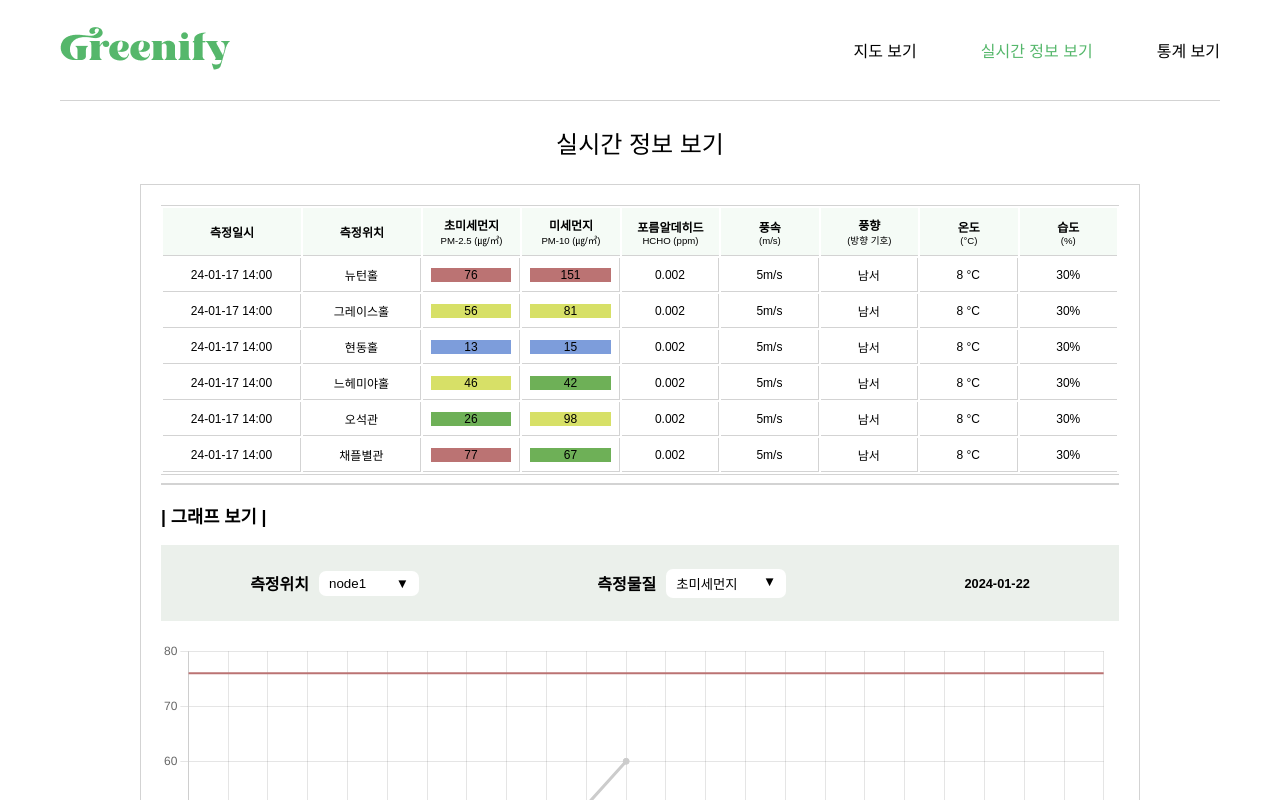
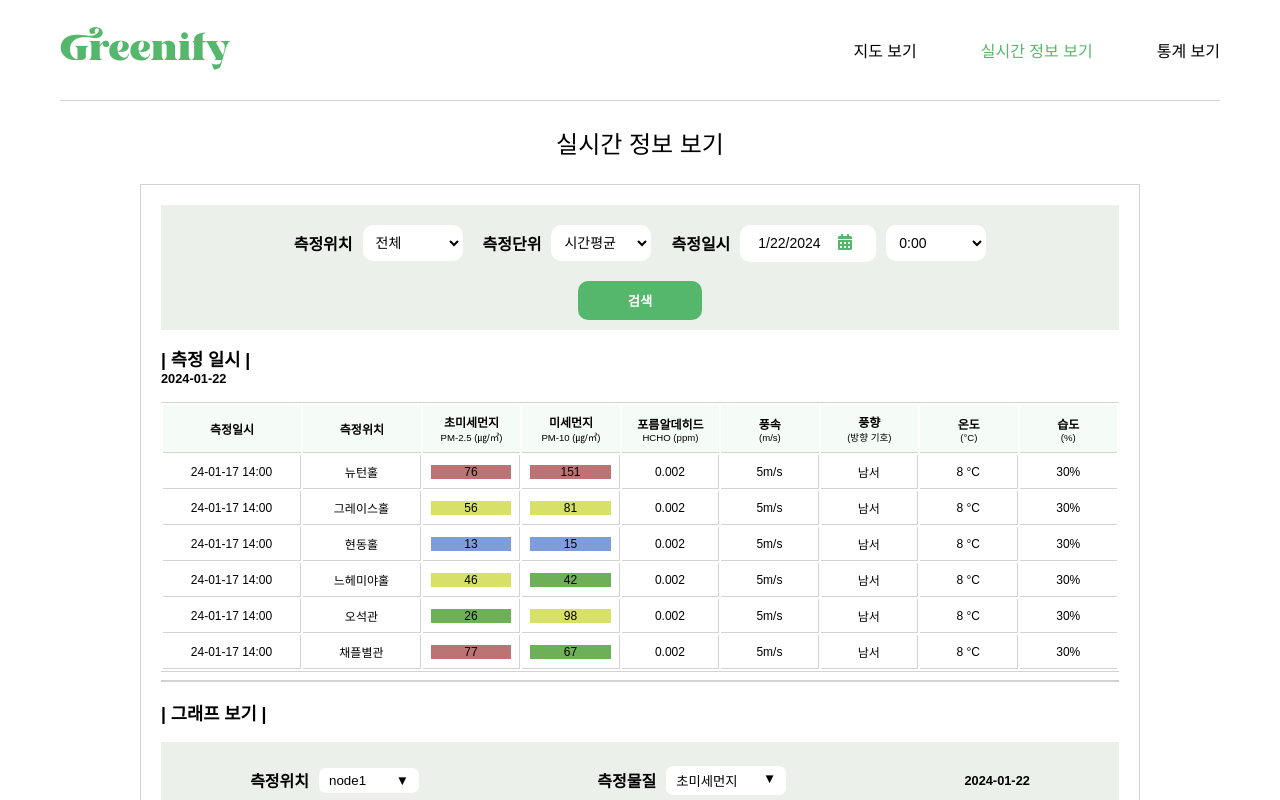
Before and after one commit to dmsvk0217/micro_measurable_client, a React (Create React App) app in the folder client/: page /realTime in a window 1280 px wide. Shown: the top 800 px of the page. Built offline with nearby package versions, Linux system fonts and the light colour scheme.

Commit message:
Add Table Search Container

```diff
--- a/client/package.json
+++ b/client/package.json
@@ -11,7 +11,9 @@
     "chartjs-plugin-annotation": "^3.0.1",
     "react": "^18.2.0",
     "react-chartjs-2": "^5.2.0",
+    "react-datepicker": "^4.25.0",
     "react-dom": "^18.2.0",
+    "react-icons": "^5.0.1",
     "react-router-dom": "^6.21.2",
     "react-scripts": "5.0.1",
     "web-vitals": "^2.1.4"
--- a/client/src/pages/MapView/MapView.css
+++ b/client/src/pages/MapView/MapView.css
@@ -66,7 +66,7 @@
     padding: 0;
 }
 
-.dropbtn {
+.dropdown .dropbtn {
     display: flex;
     justify-content: center;
     align-items: center;
@@ -122,6 +122,7 @@
     margin-bottom: 10px;
     background-color: black;
     opacity: 70%;
+    width: 80%;
 }
 
 .is-level {
--- a/client/src/pages/RealTimeView/RTTable/RTTable.css
+++ b/client/src/pages/RealTimeView/RTTable/RTTable.css
@@ -1,4 +1,109 @@
-/* RTTable.css 파일 내용 */
+.RT-table-select-container{
+    background-color: #EBF0EB;
+    display: flex;
+    justify-content: space-around;
+    align-items: center;
+    padding: 10px 10px;
+    border: 0;
+}
+
+.RT-table-title {
+    font-weight: bold;
+    font-size: 1.1em;
+    align-items: center;
+}
+
+.location-and-unit {
+  display: flex;
+  align-items: center;
+  gap: 20px;
+}
+
+.RT-graph-location-dropdown{
+  position: relative;
+}
+
+.location-dropdown, .hour-dropdown {
+  width: 100px;
+  padding: 8px;
+  font-size: 14px;
+  border-radius: 10px;
+  background-color: #fff;
+  border-color: transparent;
+  cursor: pointer;
+}
+
+.time-dropdown {
+  display: flex;
+  width: 120px;
+  padding: 8px;
+  font-size: 14px;
+  border-radius: 10px;
+  background-color: #fff;
+  border-color: transparent;
+  cursor: pointer;
+  align-items: center;
+}
+
+.dropdown-title {
+    text-align: center;
+    align-items: center;
+    color: black;
+    font-size: 1.1em;
+    border: none;
+    font-size: 0.8em;
+    align-items: center;
+    display: flex;
+}
+
+.dropdown .dropbtn {
+    align-items: center;
+    color: black;
+    border: none;
+    cursor: pointer;
+    background-color: white;
+    border-radius: 7px;
+    width: 100px;
+    /* height: 25px; */
+    font-size: 0.8em;
+    align-items: center;
+    margin-left: 10px;
+}
+
+.dropdown-content {
+    font-size: 0.8em;
+}
+
+.RT-table-location, .RT-table-unit, .RT-table-time {
+  display: flex;
+  align-items: center;
+}
+
+.react-datepicker__navigation--next {
+  left: 200px; /* 버튼을 원하는 만큼 이동시킵니다. */
+}
+
+.react-datepicker__navigation--previous {
+  right: 50px; /* 버튼을 원하는 만큼 이동시킵니다. */
+}
+
+.search-btn-container {
+    display: flex;
+    justify-content: center;
+    margin-top: 10px;
+}
+
+.search-btn {
+  background-color: rgba(85,183,107);
+  border: none;
+  padding: 10px 50px;
+  border-radius: 10px;
+  color: white;
+  font-weight: bold;
+}
+/*
+Table CSS
+*/
 
 table {
     width: 100%;
--- a/client/src/pages/RealTimeView/RTTable/RTTable.js
+++ b/client/src/pages/RealTimeView/RTTable/RTTable.js
@@ -4,21 +4,50 @@ import {
   getCoreRowModel,
   useReactTable
 } from "@tanstack/react-table";
-import { useState } from "react";
+import DatePicker from "react-datepicker";
+import 'react-datepicker/dist/react-datepicker.css';
+
+import { FaCalendarAlt } from 'react-icons/fa';
+
+import React, { useState, useEffect } from "react";
 import { tableData } from "./tableData";
 import "./RTTable.css";
+import CurrentDate from '../../../components/CurrentDate';
+
 
 function RTTable() {
   const [data] = useState([...tableData]);
+  const [selectedDate, setSelectedDate] = useState(new Date());
+  const [selectedHour, setSelectedHour] = useState(""); // 추가
 
+  const handleDateChange = (date) => {
+    setSelectedDate(date);
+  };
+
+  const handleHourSelect = (hour) => {
+    setSelectedHour(hour);
+  };
+
+  const CustomDatePickerIcon = React.forwardRef(({ onClick }, ref) => (
+    <button onClick={onClick} ref={ref} style={{ background: 'none', border: 'none' }}>
+      <FaCalendarAlt style={{ color: 'rgba(85,183,107)', fontSize: '1.2em' }} />
+    </button>
+  ));
+
+  useEffect(() => {
+    const now = new Date();
+    const nearestHour = new Date(now.getFullYear(), now.getMonth(), now.getDate(), now.getHours(), 0, 0, 0);
+    setSelectedDate(nearestHour);
+
+    const hours = Array.from({ length: 24 }, (_, index) => index); // 0부터 24까지의 배열 생성
+    setSelectedHour(now.getHours().toString()+":00"); // 현재 시간을 선택된 시간으로 설정
+  }, []);
   const columnHelper = createColumnHelper();
   const columns = [
     columnHelper.accessor("date", { header: "측정일시", size: 120 }),
     columnHelper.accessor("node", {
       header: "측정위치",
       size: 100,
-      // cell: ({ renderValue }) =>
-      //   renderValue().replace(/(\d{3})(\d{3,4})(\d{4})/, "$1-$2-$3")
     }),
     columnHelper.accessor("pm25", {
       header: (
@@ -131,7 +160,90 @@ function RTTable() {
     columns,
     getCoreRowModel: getCoreRowModel(),
   });
+
+  const [dropdownOpen, setDropdownOpen] = useState(false);
+  const [selectedNode, setSelectedNode] = useState('전체');
+  const [selectedUnit, setSelectedUnit] = useState('시간평균');
+
+
+
+  const toggleDropdown = () => {
+    setDropdownOpen(!dropdownOpen);
+  };
+
+  const handleNodeSelect = (node) => {
+    setSelectedNode(node);
+    setDropdownOpen(false);
+  };
+
+  const handleUnitSelect = (unit) => {
+    setSelectedUnit(unit);
+    setDropdownOpen(false);
+  };
+
   return (
+    <div className="RTTable">
+      <div className="RT-table-select-container">
+        <div>
+          <div className="location-and-unit">
+            <div className="RT-table-location">
+              <p style={{ fontWeight: 'bold', marginRight: '10px' }}>측정위치</p>
+              <div className="RT-table-location-dropdown">
+                <select value={selectedNode} onChange={(e) => handleNodeSelect(e.target.value)}
+                className="location-dropdown"
+                >
+                  <option value="전체">전체</option>
+                  <option value="뉴턴홀">뉴턴홀</option>
+                  <option value="하용조관">하용조관</option>
+                  <option value="현동홀">현동홀</option>
+                </select>
+              </div>
+            </div>
+            <div className="RT-table-unit">
+            <p style={{ fontWeight: 'bold', marginRight: '10px' }}>측정단위</p>
+              <div className="RT-table-location-dropdown">
+                <select value={selectedUnit} onChange={(e) => handleUnitSelect(e.target.value)}
+                className="location-dropdown">
+                  <option value="시간평균">시간평균</option>
+                  <option value="일평균">일평균</option>
+                </select>
+              </div>
+            </div>
+            <div className="RT-table-time">
+              <p style={{ fontWeight: 'bold', marginRight: '10px' }}>측정일시</p>
+              <div className="time-dropdown" style={{'marginRight':'10px'}}>
+              {selectedDate && (
+                <div style={{ marginLeft: '10px', marginRight:'10px'}}>{selectedDate.toLocaleDateString()}</div>
+                )}
+                <DatePicker
+                  selected={selectedDate}
+                  onChange={handleDateChange}
+                  showTimeSelect={false}
+                  dateFormat="MMMM d, yyyy h:mm aa"
+                  customInput={<CustomDatePickerIcon />}
+                />
+              </div>
+              <select
+                  value={selectedHour}
+                  onChange={(e) => handleHourSelect(e.target.value)}
+                  className="hour-dropdown"
+                >
+                  {Array.from({ length: 24 }, (_, index) => (
+                    <option key={index} value={index.toString()}>
+                      {`${index}:00`} {/* 시간 형식으로 표시 */}
+                    </option>
+                  ))}
+                </select>
+            </div>
+          </div>
+          <div className="search-btn-container">
+            <button className="search-btn">검색</button>
+          </div>
+        </div>
+      </div>
+      <p>
+        <span className="RT-table-title">| 측정 일시 |</span> <CurrentDate />
+      </p>
       <table>
         <thead>
           {table.getHeaderGroups().map((headerGroup) => (
@@ -140,10 +252,7 @@ function RTTable() {
                 <th key={header.id} style={{ width: header.getSize() }}>
                   {header.isPlaceholder
                     ? null
-                  : flexRender(
-                      header.column.columnDef.header,
-                      header.getContext()
-                    )}
+                    : flexRender(header.column.columnDef.header, header.getContext())}
                 </th>
               ))}
             </tr>
@@ -161,7 +270,8 @@ function RTTable() {
           ))}
         </tbody>
       </table>
+    </div>
   );
-}
+};
 
 export default RTTable;
```
Also changed, not shown: 1 other file (tests, documents, lock files or other folders). Lines whose indentation alone changed are shown as unchanged.
